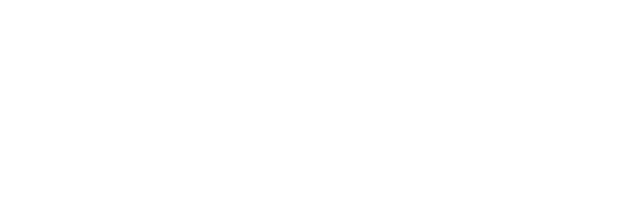
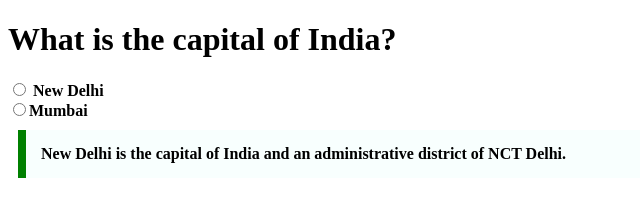
Before and after one commit to acciojob/trivia-groot96, a website: page main.html in a window 1280 px wide. Shown: the whole page, without its empty margins (0-640 px from the left). Drawn offline with Linux system fonts and the light colour scheme.

Commit message:
trivia-done

```diff
--- a/main.html
+++ b/main.html
@@ -8,6 +8,13 @@
 
 <body>
 	<!-- the entire body must be written by student -->
+	<h1>What is the capital of India?</h1>
+
+	<input type="radio" name="same1"><label> <b>New Delhi</b></label> </input>
+	<br>
+	<input type="radio" name="same1"><label><b>Mumbai</b></label></input>
+	<blockquote cite="https://en.wikipedia.org/wiki/New_Delhi " id="block1">New Delhi is the capital of India and an administrative district of NCT Delhi.</blockquote>
+
     <script type="text/javascript" src="./script.js">
 </script>
 
--- a/styles.css
+++ b/styles.css
@@ -1,2 +1,11 @@
 
 /* Your CSS Code here. */
+#block1{
+    max-width: 600px;
+    margin: 10px;
+    padding: 15px;
+    border-left: 8px solid green;
+    background-color: #f8fffe;
+    font-weight: bold;
+
+}
```
